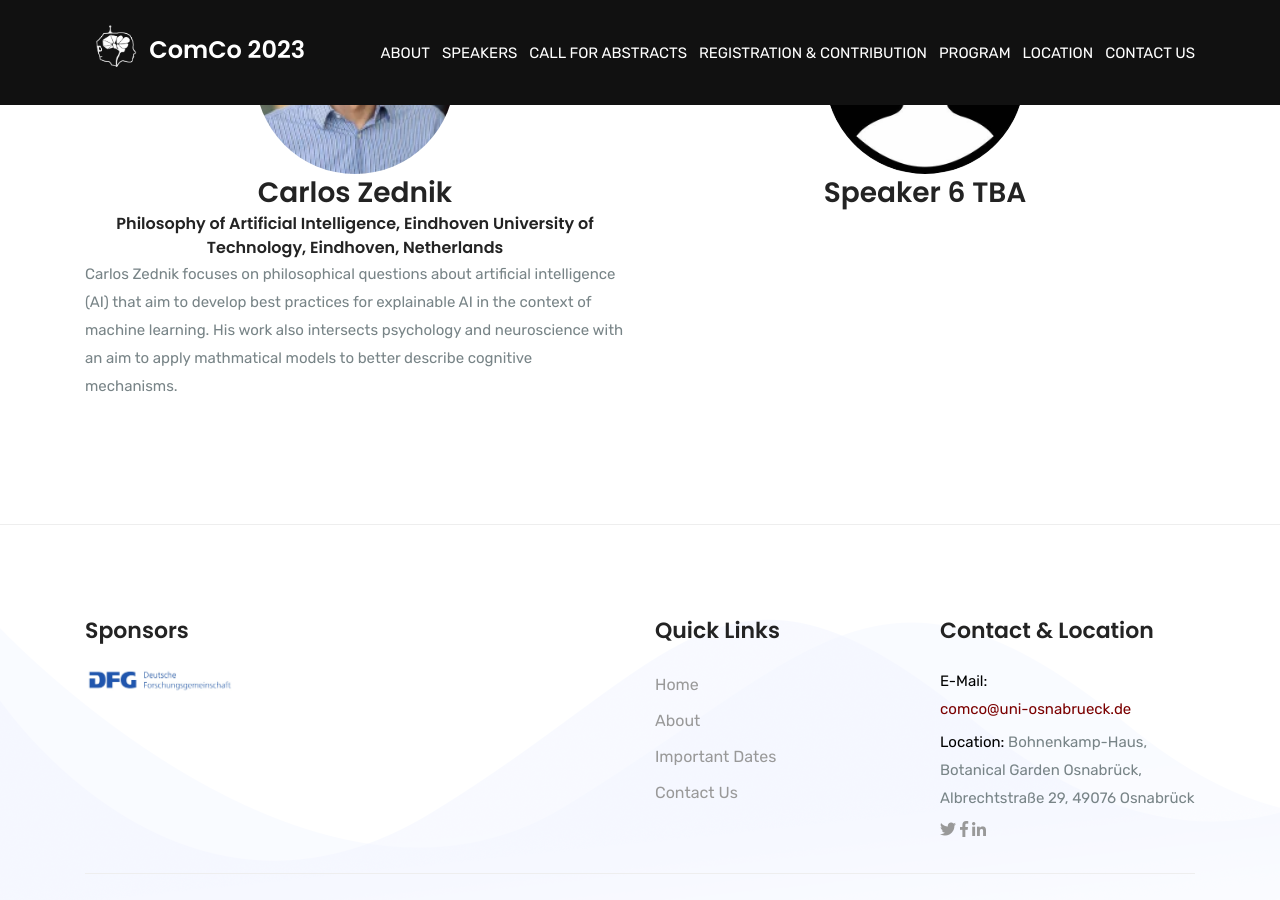
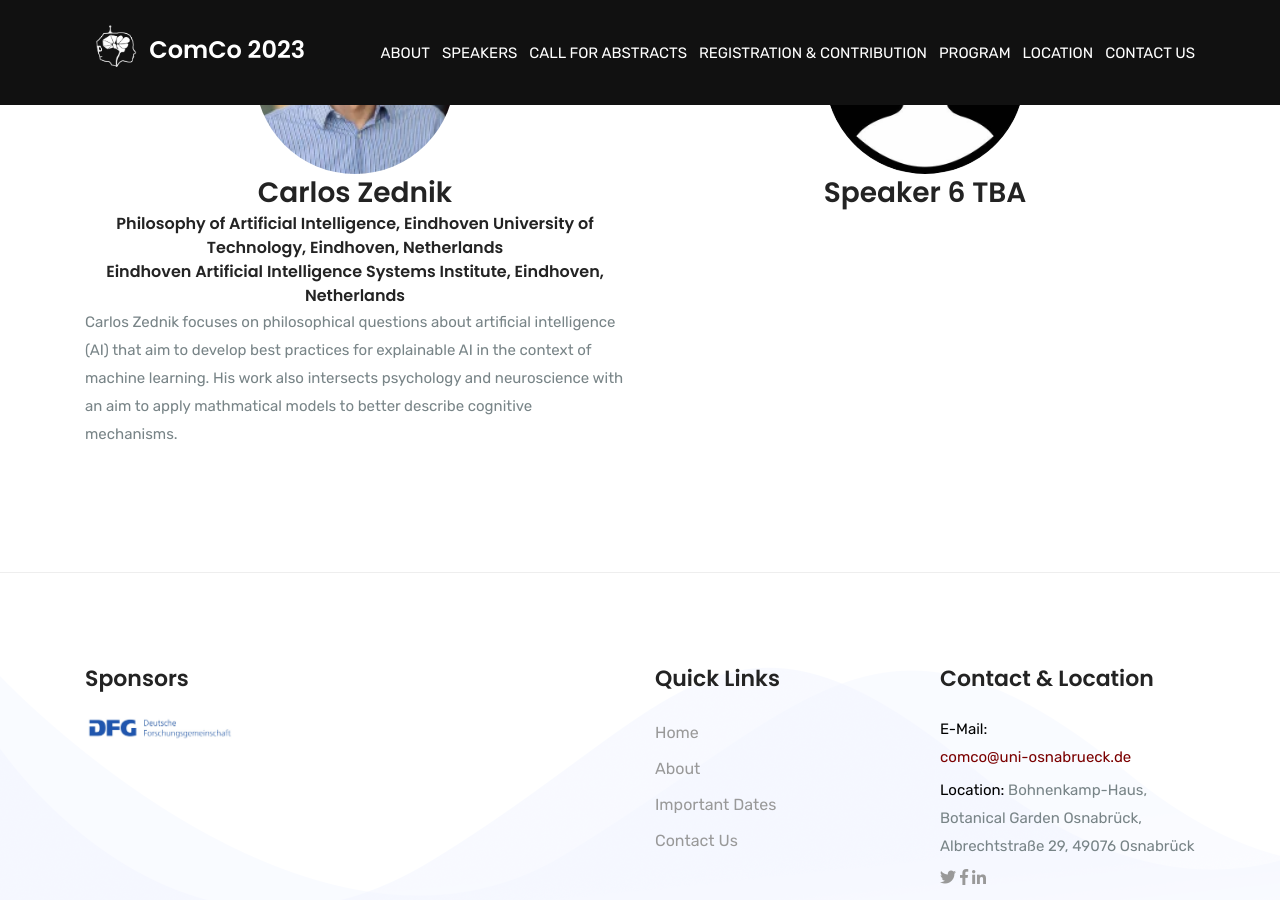
Before and after one commit to comco23/comco23.github.io, a Jekyll site: the page built from speakers.html, in a window 1280 px wide and 900 px high, scrolled down 2035 px. Built offline with Jekyll 4.4.1, drawn with Linux system fonts in a browser that asks for light colours.

Commit message:
modified changes

```diff
--- a/speakers.html
+++ b/speakers.html
@@ -127,6 +127,7 @@ permalink: /keynote
 					<img src="assets/img/about/about-20.jpg" alt="">
 					<h3>Carlos Zednik</h3>
 					<h5>Philosophy of Artificial Intelligence, Eindhoven University of Technology, Eindhoven, Netherlands</h5>
+					<h5>Eindhoven Artificial Intelligence Systems Institute, Eindhoven, Netherlands</h5>
 					<p> Carlos Zednik focuses on philosophical questions about artificial intelligence (AI) that aim to develop
 						best practices for explainable AI in the context of machine learning. His work also intersects
 						psychology and neuroscience with an aim to apply mathmatical models to better describe cognitive mechanisms.</p>
```
